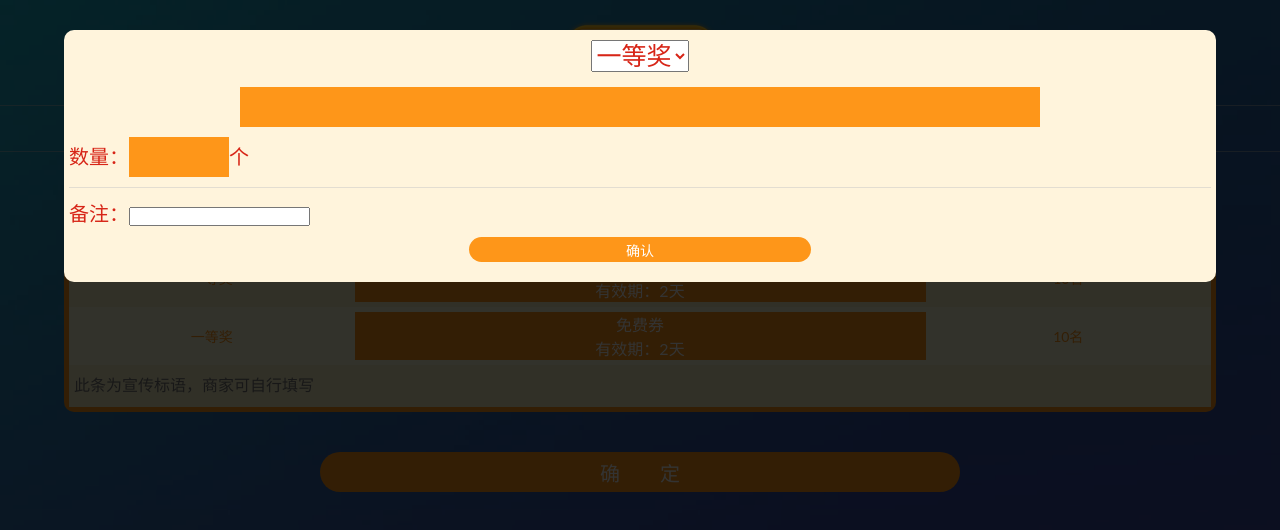
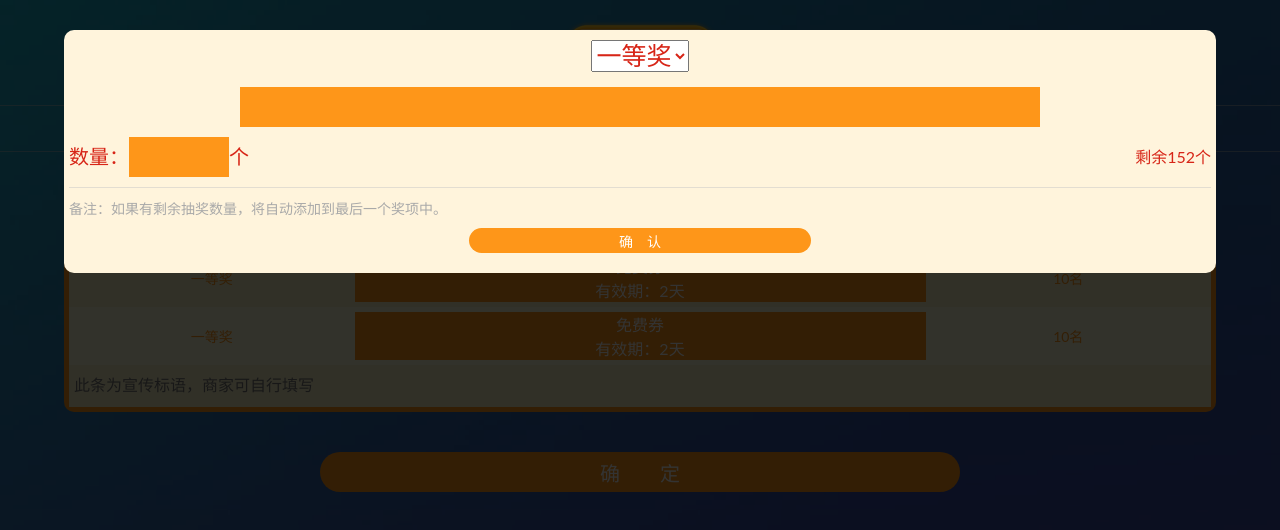
Before and after one commit to miraclehjt/youdianniu, a plain HTML site: page src/awards-setting.html in a window 1280 px wide. Both pictures are taken after a click on the button 640 px from the left and 52 px from the top of the page. Drawn offline with nearby package versions, Linux system fonts and the light colour scheme.

Commit message:
change something

```diff
--- a/src/awards-setting.html
+++ b/src/awards-setting.html
@@ -80,10 +80,10 @@
                     </select>
                 </h3>
                 <p class="awards-name"><input type="text"></p>
-                <p class="awards-number">数量：<input type="number">个</p>
+                <p class="awards-number">数量：<input type="number">个　<span>剩余152个</span></p>
                 <div class="div-line"></div>
-                <p class="awards-beizhu">备注：<input type="text"></p>
-                <button class="btn-submit">确认</button>
+                <p class="awards-beizhu">备注：如果有剩余抽奖数量，将自动添加到最后一个奖项中。</p>
+                <button class="btn-submit">确　认</button>
             </div>
         </div>
     </div>
--- a/src/css/app.less
+++ b/src/css/app.less
@@ -59,7 +59,7 @@ div.div-line{
   100% {transform: translate(0,0);}
 }
 .animate-begin{
-  animation: boxAnimate 3s;
+  animation: boxAnimate 2s;
 }
 @keyframes fadeIn{
   from {opacity: 0;}
@@ -353,13 +353,16 @@ div.div-line{
           background: #fe9619;
           border:none;
         }
+        span{
+          float: right;
+          line-height: 2.5;
+          font-size: 1.6rem;
+        }
       }
 
       .awards-beizhu{
-        font-size: 2rem;
-        input{
-          line-height: 1.5rem;
-        }
+        font-size: 1.4rem;
+        color:darkgray;
       }
       button.btn-submit{
         width: 30%;
```
Also changed, not shown: src/choujiang.html (+1 -1 lines), src/css/app.css.
